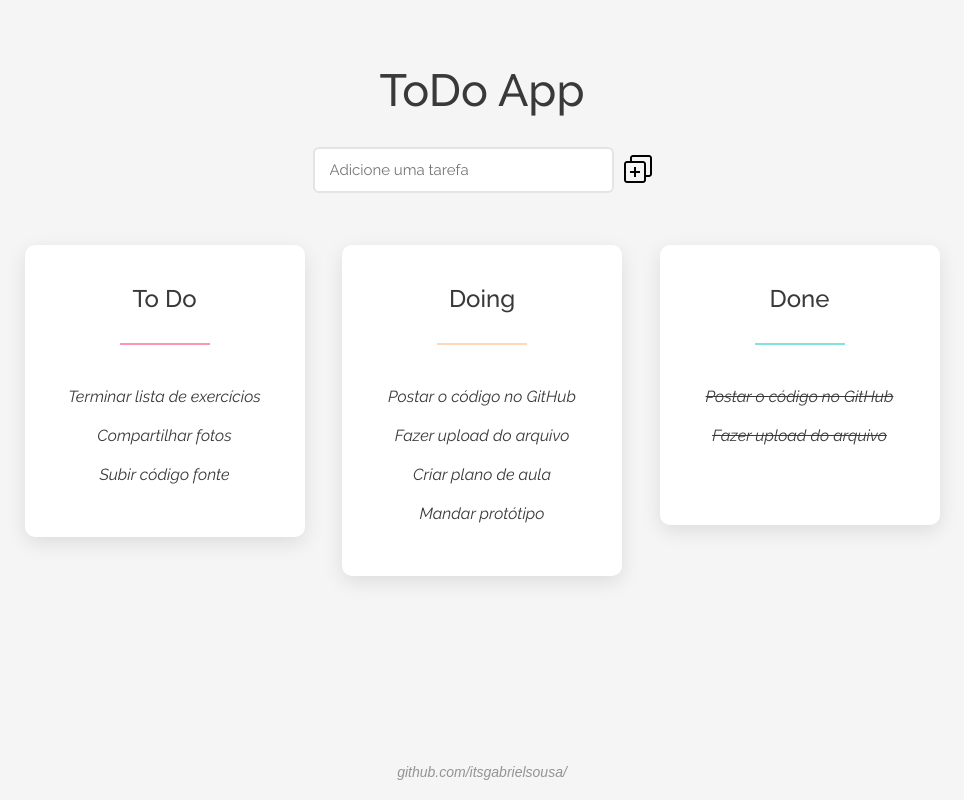
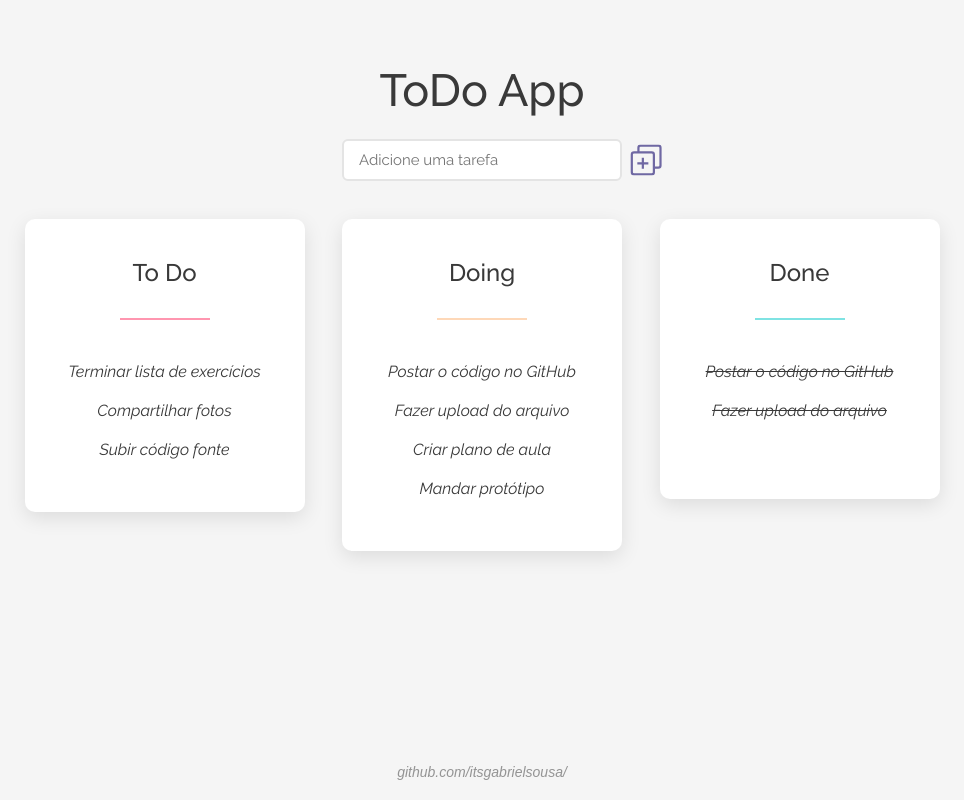
Before and after one commit to gabrielsarubo/todo-list-unectjr, a PHP site: page /index.html in a window 1280 px wide. Shown: the whole page, without its empty margins (158-1122 px from the left). Run offline with PHP 8.4, Linux system fonts and the light colour scheme.

Commit message:
ToDo App v2

```diff
--- a/css/style.css
+++ b/css/style.css
@@ -34,6 +34,7 @@ body {
 	background-color: rgb(245, 245, 245);
 	font-family: 'Raleway', Tahoma, sans-serif;
 	color: #393939;
+	overflow-x: hidden;
 }
 
 /* Formatacao geral das fontes */
@@ -74,17 +75,18 @@ div.cabecalho-inner {
 }
 
 .cabecalho-inner div.container-add-tarefa {
+	position: relative;
 	width: fit-content;
 	margin: 0 auto;
-	margin-top: 7%;
+	margin-top: 5%;
 	display: flex;
 }
 
 .container-add-tarefa input.input-add-tarefa {
-	width: 17.5rem;
-	height: 2.5rem;
-	margin-right: 0.625rem;
+	width: 280px;
+	height: 42px;
 
+	box-sizing: border-box;
 	border-radius: 6px;
 	border: 2px solid rgb(228, 228, 228);
 	font-size: 0.9375rem;
@@ -103,20 +105,25 @@ div.cabecalho-inner {
 	}
 
 .container-add-tarefa .btn-add-tarefa {
-	width: 28px;
-	height: 28px;
-	margin-top: 8px;
+	position: absolute;/* garante que o btn sempre esteja ao lado do input */
+	right: -40px;/* faz com que o btn sempre tenha 12px de espaco entre o input */
+	width: 32px;
+	height: 42px;/* altura do btn precisa ser igual a altura do input */
 
-	background: url(../assets/svg/add-regular.svg) no-repeat top left;
-	background-size: 28px 28px;
+	background: url(../assets/svg/add-regular.svg) no-repeat 50% 50%;
+	background-size: 32px 32px;
 	cursor: pointer;
+	transition: 100ms;
 }
+
+.container-add-tarefa .btn-add-tarefa:hover { background: url(../assets/svg/add-solid.svg) no-repeat 50% 50%; }
+.container-add-tarefa .btn-add-tarefa:active { transform: scale(0.9); }
 
 /* Interface geral */
 div#interface-geral {
 	width: 70%;
 	min-width: 57.1875rem; /* Evitar que seja menor que 915px */
-	margin: 4% auto 0 auto;
+	margin: 3% auto 0 auto;
 }
 
 /* Formatacao da secao de cards */
```
Also changed, not shown: other parts of css/style.css (+22 -10 lines), index.html (+56 -11 lines), assets/svg/add-regular.svg, assets/svg/add-solid.svg, assets/svg/close.svg, assets/svg/right-arrow.svg.
